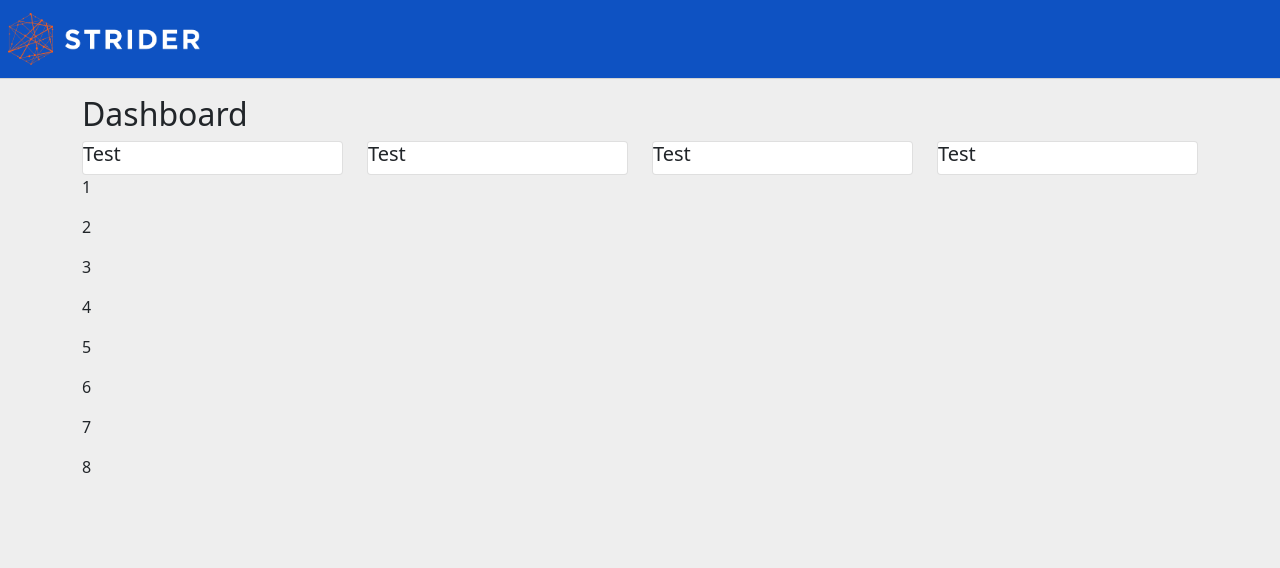
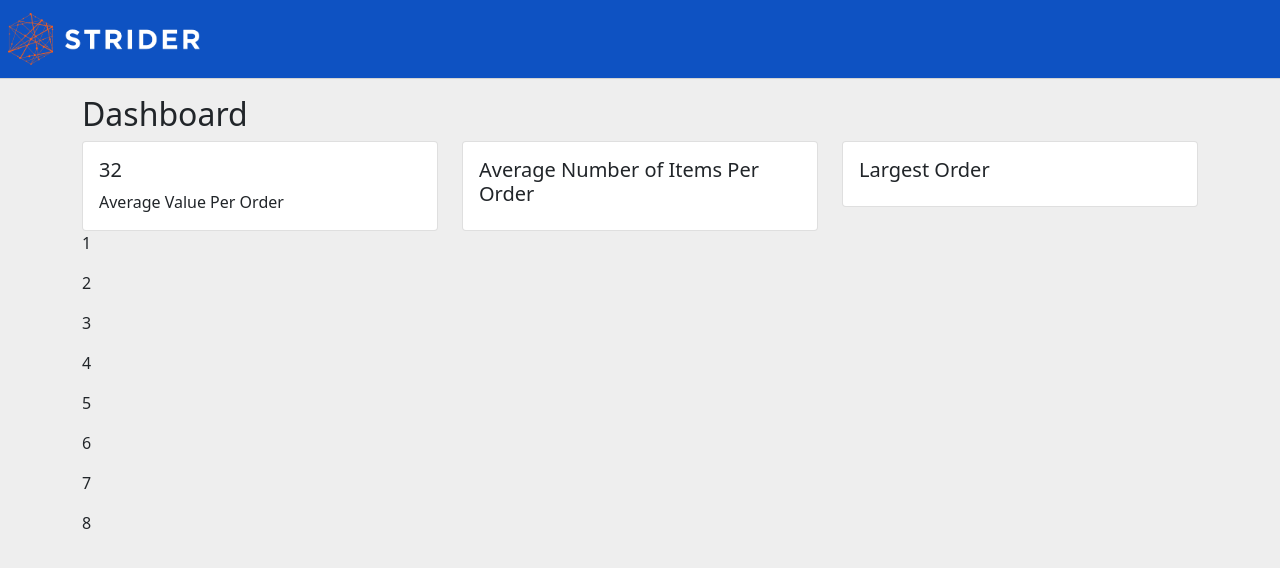
Before and after one commit to humph2mw/strider_submission, a React (Create React App) app: page / in a window 1280 px wide. Shown: the top 568 px of the page. Built offline with nearby package versions, Linux system fonts and the light colour scheme.

Commit message:
dashboard now calculates Total average

```diff
--- a/src/components/highlightCard/index.js
+++ b/src/components/highlightCard/index.js
@@ -1,10 +1,18 @@
 import React from 'react'
 import { Card } from 'react-bootstrap'
+import PropTypes from 'prop-types'
+import './style.css'
 
-export default function HighlightCard () {
+export default function HighlightCard (props) {
   return (
     <Card id="highlightCard">
-      <Card.Title>Test</Card.Title>
+      <Card.Title>{props.title}</Card.Title>
+      <Card.Text>{props.description}</Card.Text>
     </Card>
   )
 }
+
+HighlightCard.propTypes = {
+  title: PropTypes.string,
+  description: PropTypes.string
+}
--- a/src/components/highlightCard/style.css
+++ b/src/components/highlightCard/style.css
@@ -0,0 +1,3 @@
+#highlightCard {
+  padding: 1rem
+}
--- /dev/null
+++ b/src/index.css
@@ -0,0 +1,13 @@
+body {
+  margin: 0;
+  font-family: -apple-system, BlinkMacSystemFont, 'Segoe UI', 'Roboto', 'Oxygen',
+    'Ubuntu', 'Cantarell', 'Fira Sans', 'Droid Sans', 'Helvetica Neue',
+    sans-serif;
+  -webkit-font-smoothing: antialiased;
+  -moz-osx-font-smoothing: grayscale;
+}
+
+code {
+  font-family: source-code-pro, Menlo, Monaco, Consolas, 'Courier New',
+    monospace;
+}
--- a/src/pages/dashboard/Dashboard.js
+++ b/src/pages/dashboard/Dashboard.js
@@ -1,8 +1,9 @@
-import React, { useState } from 'react'
+import React, { useEffect, useState } from 'react'
 import { Col, Container, Row } from 'react-bootstrap'
 import './style.css'
 import jsonData from './receipts.json'
 import HighlightCard from '../../components/highlightCard'
+import { calculateAverageValueOfOrders } from '../../utils/dashboard'
 
 export default function Dashboard () {
   // Importing the data from a local json file. Normally,
@@ -10,22 +11,24 @@ export default function Dashboard () {
   // the data that it needs. The response would then be stored in
   // the state variable.
   const [data] = useState(jsonData)
+  const [averageValueOfOrders, setAverageValueOfOrders] = useState(0)
+
+  useEffect(() => {
+    setAverageValueOfOrders(calculateAverageValueOfOrders(data))
+  }, [])
 
   return (
     <Container id="dashboardContainer">
       <h1 id="dashboardTitle">Dashboard</h1>
       <Row>
-        <Col md={3}>
-          <HighlightCard />
+        <Col md={4}>
+          <HighlightCard title={averageValueOfOrders} description={'Average Value Per Order'} />
         </Col>
-        <Col md={3}>
-          <HighlightCard />
+        <Col md={4}>
+          <HighlightCard title={'Average Number of Items Per Order'}/>
         </Col>
-        <Col md={3}>
-          <HighlightCard />
-        </Col>
-        <Col md={3}>
-          <HighlightCard />
+        <Col md={4}>
+          <HighlightCard title={'Largest Order'}/>
         </Col>
       </Row>
       <Row>
--- /dev/null
+++ b/src/utils/dashboard.js
@@ -0,0 +1,11 @@
+/**
+ * Takes in an array of objects and returns the average of the object's
+ * Total parameter.
+ * @param {Array} data Objects to get the average total from
+ * @returns Average calculated on Total
+ */
+export const calculateAverageValueOfOrders = (data) => {
+  const average = data.reduce((total, next) =>
+    total + parseFloat(next.Total.substring(1)), 0) / data.length
+  return average
+}
```
